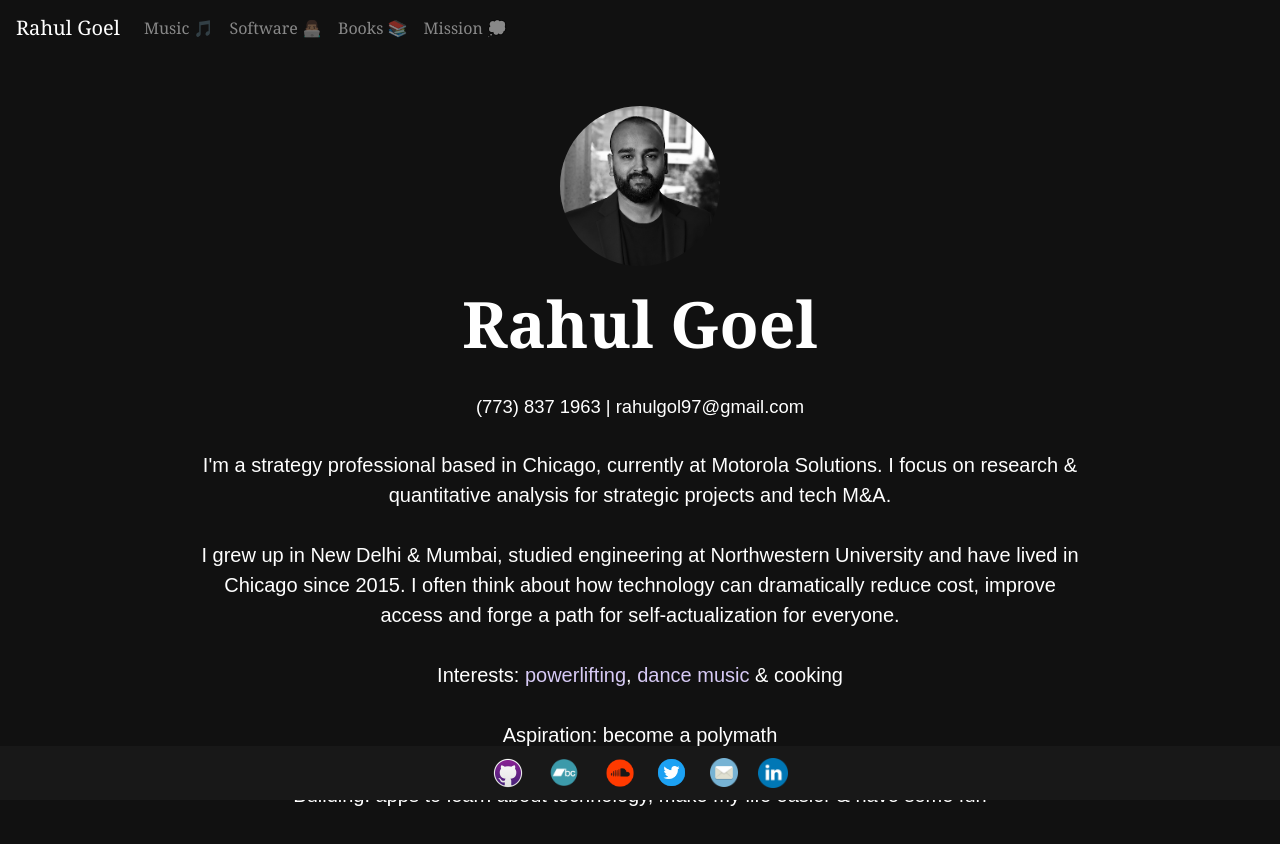
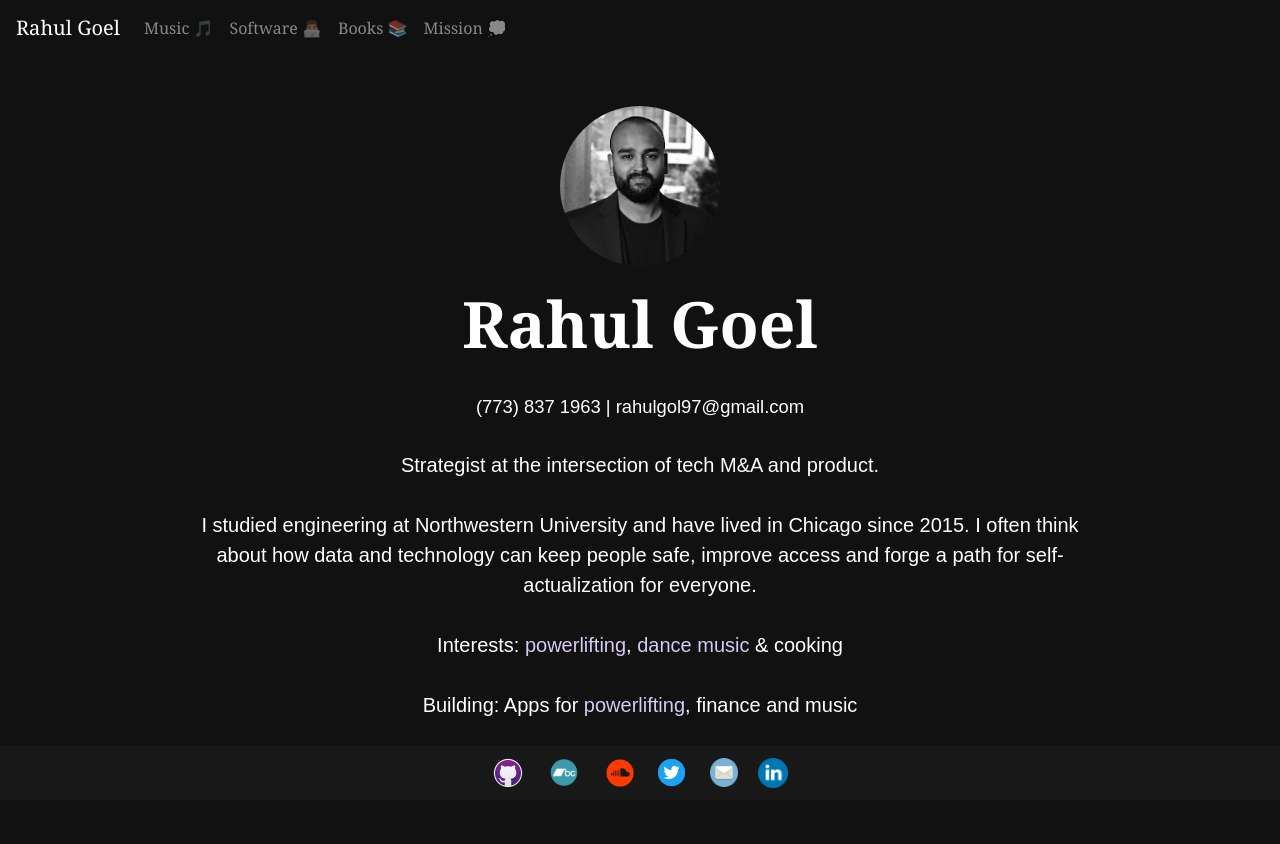
Before and after one commit to rahulgoel97/rahul-goel-website, a React (Create React App) app: page /#/ in a window 1280 px wide. Shown: the top 844 px of the page. Built offline with nearby package versions, Linux system fonts and the light colour scheme.

Commit message:
Edited links

```diff
--- a/src/Home.js
+++ b/src/Home.js
@@ -27,11 +27,11 @@ function Home() {
 
             <div className="main-page-p-box">
                 <p className="main-page-sub-contact"> (773) 837 1963 | rahulgol97@gmail.com </p>
-                <p className="main-page-sub-p"> I'm a strategy professional based in Chicago, currently at Motorola Solutions. I focus on research & quantitative analysis for strategic projects and tech M&A. </p>
-                <p className="main-page-sub-p  "> I grew up in New Delhi & Mumbai, studied engineering at Northwestern University and have lived in Chicago since 2015. I often think about how technology can dramatically reduce cost, improve access and forge a path for self-actualization for everyone.  </p>
+                <p className="main-page-sub-p"> Strategist at the intersection of tech M&A and product.  </p>
+                <p className="main-page-sub-p  "> I studied engineering at Northwestern University and have lived in Chicago since 2015. I often think about how data and technology can keep people safe, improve access and forge a path for self-actualization for everyone.  </p>
                 <p className="main-page-sub-p  ">Interests: <a href="https://www.instagram.com/p/C2Tird-rOqa/">powerlifting</a>, <a href="https://bandcamp.com/rahulgoel">dance music</a> & cooking</p>
-                <p className="main-page-sub-p  ">Aspiration: become a polymath</p>
-                <p className="main-page-sub-p  ">Building: apps to learn about technology, make my life easier & have some fun</p>
+                <p className="main-page-sub-p  ">Building: Apps for <a href="https://apps.apple.com/al/app/stresscalc-rpe-calculator/id1587780631">powerlifting</a>, finance and music</p>
+                <p className="main-page-sub-p  ">I document my thoughts on books, finance, and technology on my <a href="https://rahulsdojo.substack.com/">blog</a></p>
             </div>
 
         </div>
```
